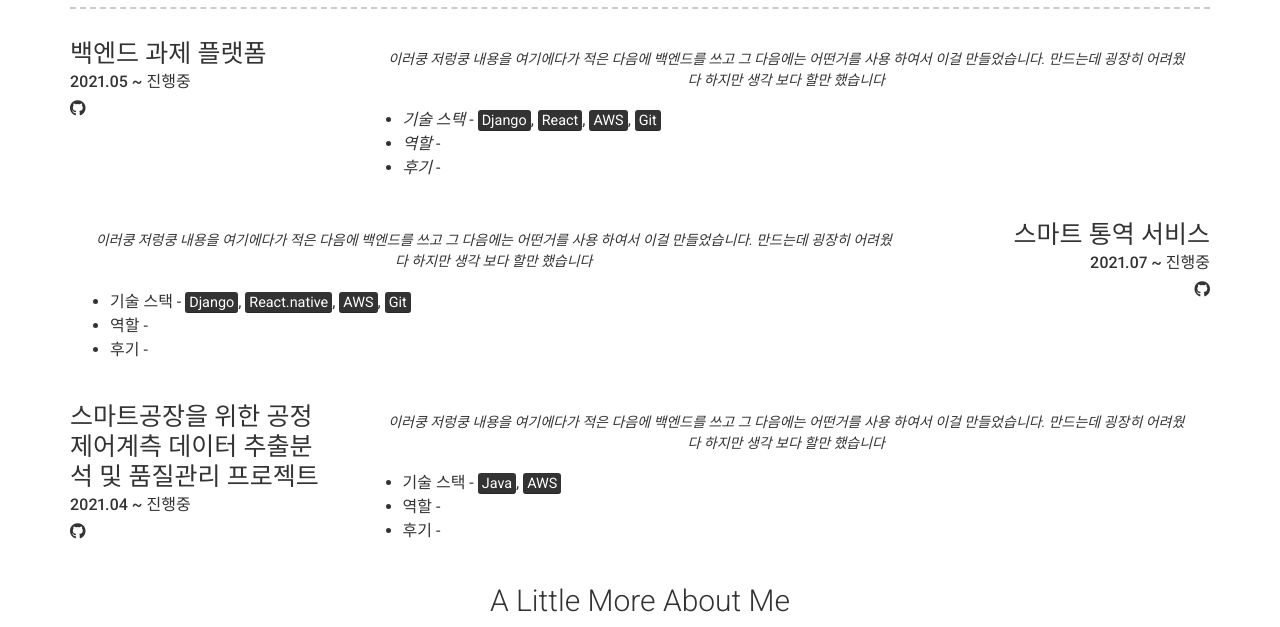
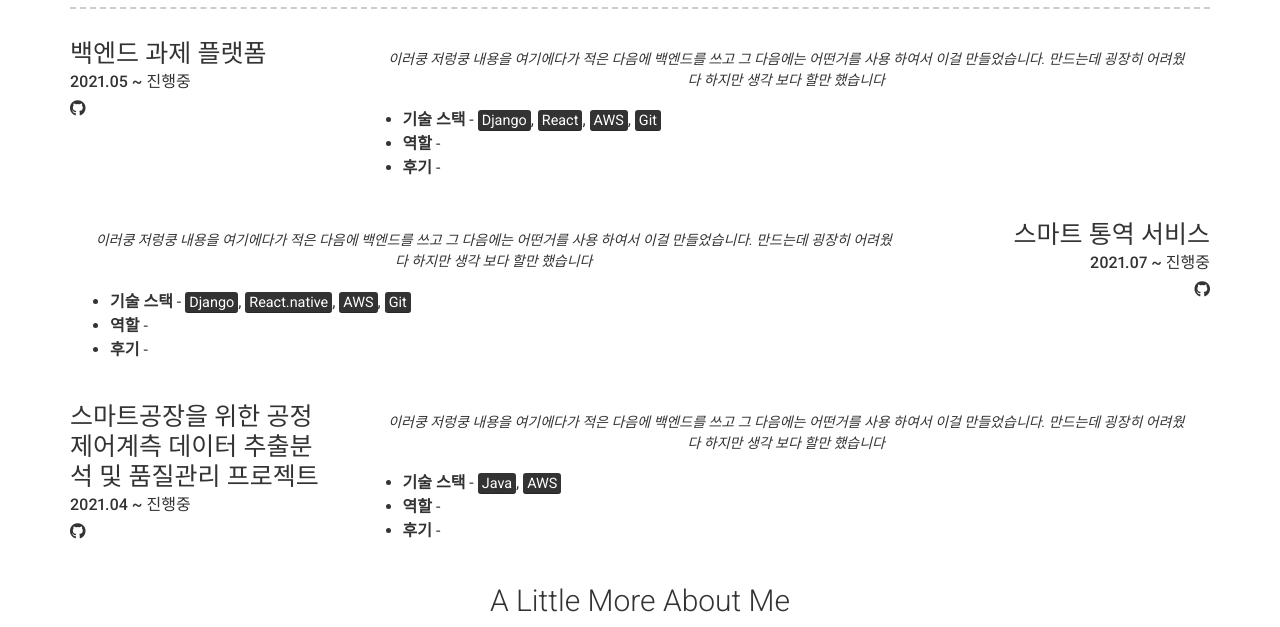
Before and after one commit to ansungho22/ansungho22-github.io, a Jekyll site: the page built from index.md, in a window 1280 px wide. Shown: the part 920-1547 px from the top of the page. Built offline with Jekyll 4.4.1, drawn with Linux system fonts in a browser that asks for light colours; nearby versions of some CDN libraries.

Commit message:
**tag update

```diff
--- a/_config.yml
+++ b/_config.yml
@@ -97,13 +97,13 @@ content:
           이러쿵 저렁쿵 내용을 여기에다가 적은 다음에 백엔드를 쓰고 그 다음에는 어떤거를 사용 하여서 이걸 만들었습니다.
           만드는데 굉장히 어려웠다 하지만 생각 보다 할만 했습니다
         description: | # this will include new lines to allow paragraphs
-          *   *기술 스택* -
+          *   **기술 스택** -
           <mark>Django</mark>,
           <mark>React</mark>,
           <mark>AWS</mark>,
           <mark>Git</mark>
-          *   *역할* -
-          *   *후기* -
+          *   **역할** -
+          *   **후기** -
 
       - layout: right
         title: 스마트 통역 서비스
@@ -116,13 +116,13 @@ content:
           이러쿵 저렁쿵 내용을 여기에다가 적은 다음에 백엔드를 쓰고 그 다음에는 어떤거를 사용 하여서 이걸 만들었습니다.
           만드는데 굉장히 어려웠다 하지만 생각 보다 할만 했습니다
         description: | # this will include new lines to allow paragraphs
-          *   기술 스택 -
+          *   **기술 스택** -
           <mark>Django</mark>,
           <mark>React.native</mark>,
           <mark>AWS</mark>,
           <mark>Git</mark>
-          *   역할 -
-          *   후기 -
+          *   **역할** -
+          *   **후기** -
 
       - layout: left
         title: 스마트공장을 위한 공정 제어계측 데이터 추출분석 및 품질관리 프로젝트
@@ -135,11 +135,11 @@ content:
           이러쿵 저렁쿵 내용을 여기에다가 적은 다음에 백엔드를 쓰고 그 다음에는 어떤거를 사용 하여서 이걸 만들었습니다.
           만드는데 굉장히 어려웠다 하지만 생각 보다 할만 했습니다
         description: | # this will include new lines to allow paragraphs
-          *   기술 스택 -
+          *   **기술 스택** -
           <mark>Java</mark>,
           <mark>AWS</mark>
-          *   역할 -
-          *   후기 -
+          *   **역할** -
+          *   **후기** -
 #  - title: Experience
 #    layout: list
 #    content:
```
